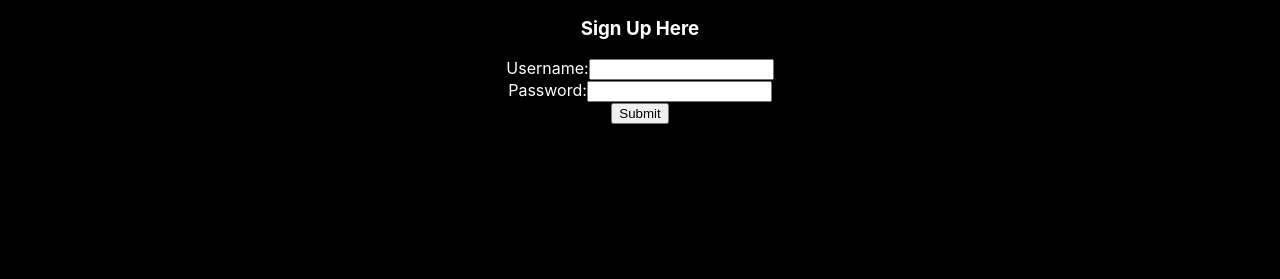
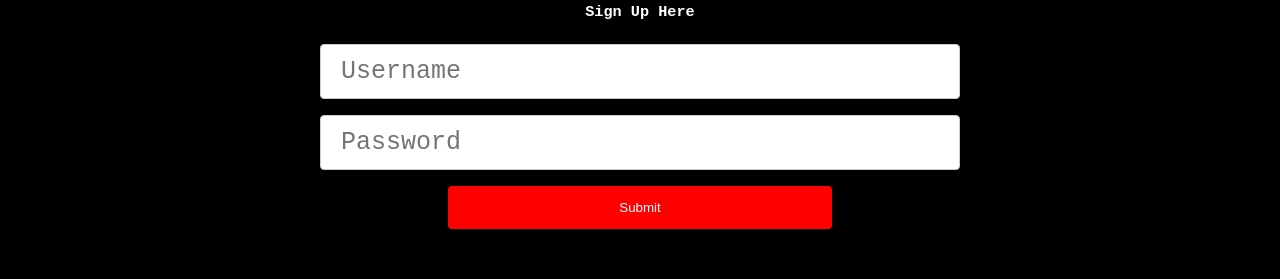
Before and after one commit to catfriday/movie-buff-frontend, a React (Create React App) app: page /signup in a window 1280 px wide. Shown: the part 300-579 px from the top of the page. Built offline with nearby package versions, Linux system fonts and the light colour scheme; no server answers.

Commit message:
added more css

```diff
--- a/package.json
+++ b/package.json
@@ -10,6 +10,7 @@
     "react": "^16.13.1",
     "react-dom": "^16.13.1",
     "react-hover-video-player": "^6.6.3",
+    "react-iframe": "^1.8.0",
     "react-player": "^2.6.2",
     "react-router-dom": "^5.2.0",
     "react-scripts": "3.4.3"
--- a/src/App.css
+++ b/src/App.css
@@ -1,6 +1,7 @@
 .App{
   background-color: black;
-  color: white
+  color: white;
+  font-family: monospace;
 }
 
 .login{
@@ -14,13 +15,13 @@ text-align: center;
   cursor: pointer;
 }
 .card {
-  font-family: Arial, Helvetica, sans-serif;
+  font-family: monospace;
   text-align: center;
   background-color: black;
   color:white;
   padding: 1rem;
   width: 18rem;
-  height: 26rem;
+  height: 28rem;
   display: inline-grid;
   margin: 4rem 4rem;
    /* box-shadow: 3px 4px #e04b52; */
@@ -35,15 +36,27 @@ border: grey solid 1px;
 
 .likes{
   cursor: pointer;
+  font-size:25px;
 }
 
-button{
-  cursor: pointer;
+.watchlist{
+  /* cursor: pointer;
   background-color: black;
   color: white;
+  font-family: monospace; */
+  background-color: black;
+  border: none;
+  color: white;
+  padding: 5px 8px;
+  text-align: center;
+  text-decoration: none;
+  display: inline-block;
+  font-size: 13px;
+
+  cursor: pointer;
 }
 
-button:hover{
+.watchlist:hover{
   background-color: white;
   color: black;
 }
@@ -58,6 +71,71 @@ button:hover{
   margin:center
 }
 
+input[type=text], select {
+  width: 50%;
+  padding: 12px 20px;
+  margin: 8px 0;
+  display: inline-block;
+  border: 1px solid #ccc;
+  border-radius: 4px;
+  box-sizing: border-box;
+}
+
+input[type=submit] {
+  width: 30%;
+  background-color: red;
+  color: white;
+  padding: 14px 20px;
+  margin: 8px 0;
+  border: none;
+  border-radius: 4px;
+  cursor: pointer;
+}
+
+input[type=submit]:hover {
+  background-color: rgb(148, 7, 7);
+}
+
+/* input[type=text] {
+  border: 2px solid red;
+  border-radius: 4px;
+} */
+
+input[type=text]:focus {
+  border: 5px solid red;
+}
+
+input[type="text"] {
+  font-family: monospace;
+  font-size: 25px;
+  color: black;
+}
+
+.pwd {
+  width: 50%;
+  padding: 12px 20px;
+  margin: 8px 0;
+  display: inline-block;
+  border: 1px solid #ccc;
+  border-radius: 4px;
+  box-sizing: border-box;
+}
+
+.pwd:focus {
+  border: 5px solid red;
+}
+
+.pwd {
+  font-family: monospace;
+  font-size: 25px;
+  color: black;
+}
+
+.movie-title{
+  font-weight: bolder;
+  font-size: 22px;
+}
+
 #horoscope-header {
   display: flex;
   justify-content: center;
@@ -69,3 +147,13 @@ button:hover{
   /* border-radius: 15px; */
   /* padding: 3rem; */
 }
+
+.likes-name{
+  font-size: 15px;
+  font-weight: bold;
+}
+
+
+.form{
+  justify-content: center;
+}
--- a/src/EditForm.js
+++ b/src/EditForm.js
@@ -1,4 +1,5 @@
 import React from 'react'
+
 
 const EditForm = (props) => {
 
--- a/src/LogIn.js
+++ b/src/LogIn.js
@@ -15,10 +15,10 @@ const LogIn = (props) => {
                 props.logIn(e)
                 handleSubmit()}}>
 
-                <label>Username:</label>
-                <input type='text' name='username'/><br/>
-                <label>Password:</label>
-                <input type='text' name='password'/><br/>
+                <label></label>
+                <input type='text' name='username'placeholder='Username'/><br></br><br></br>
+                <label></label>
+                <input type='text' type="password" className="pwd" name='password'placeholder='Password'/><br></br><br></br>
                 <input type="submit" value="Submit"/>
             </form>
         </div>
--- a/src/MovieCard.js
+++ b/src/MovieCard.js
@@ -37,15 +37,15 @@ render(){
 
     return(
      <div  className='card'>
-        <h3>{title}</h3>
+        <h3 className='movie-title'>{title}</h3>
             <div className='image'>
             <img onClick={this.handleClick} src= {image} height="270px" width="200px"></img>
             </div>
 
                     <div class="likes-section">
-                            <span >{`${this.props.movie.likes} Likes`}</span>
+                            <span className='likes-name'>{`${this.props.movie.likes} Likes`}</span>
                             <span className="likes introwrapper" onClick={() => this.props.likes(this.props.movie)} >&#127871;</span><br></br>
-                            <span >{`${this.props.movie.dislikes} Dislikes`}</span>
+                            <span className='likes-name'>{`${this.props.movie.dislikes} Dislikes`}</span>
                             <span className="likes introwrapper" onClick={() => this.props.dislikes(this.props.movie)}   >&#128530;</span>
                     </div>
 
@@ -53,7 +53,7 @@ render(){
                             {this.props.movie.user_id === this.props.currentUser.id ?
                             <p>Your Recomendation</p>
                             :
-                            <button onClick={() => this.props.addToWatchList(this.props.movie)}>Add to Watchlist</button>}
+                            <p className='watchlist' onClick={() => this.props.addToWatchList(this.props.movie)}>Add to Watchlist</p>}
                         </div>
 
      </div>
--- a/src/MovieForm.js
+++ b/src/MovieForm.js
@@ -10,19 +10,19 @@ export default class MovieForm extends React.Component{
 
     render(){
         return(
-          <div>
+          <div className='form'>
               <h1>{this.props.title}</h1>
-              <form onSubmit={(e) => {
+              <form  onSubmit={(e) => {
                   this.props.addMovie(e)
                   this.handleSubmit()
               }
               }>
-                  Movie Title: <input type='text' placeholder='Movie Title' name='title'  /><br></br><br></br>
-                  Genre: <input type='text' placeholder='Genre' name='genre'  /><br></br><br></br>
-                  Review: <input type='text' placeholder='Review'name='review'  /><br></br><br></br>
-                  Movie Poster: <input type='text' placeholder='Movie Poster Url' name='image'  /><br></br><br></br>
-                  Movie Trailer: <input type='text' placeholder='Trailer Url' name='video_link'  /><br></br><br></br>
-                  Movie Info: <input type='text' placeholder='Movie Info' name='movie_info'  /><br></br><br></br>
+                   <input type='text' placeholder='Movie Title' name='title'  /><br></br><br></br>
+                   <input type='text' placeholder='Genre' name='genre'  /><br></br><br></br>
+                   <input type='text' placeholder='Review'name='review'  /><br></br><br></br>
+                   <input type='text' placeholder='Movie Poster Url' name='image'  /><br></br><br></br>
+                   <input type='text' placeholder='Trailer Url' name='video_link'  /><br></br><br></br>
+                   <input type='text' placeholder='Movie Info' name='movie_info'  /><br></br><br></br>
                   <input type='submit' value='Add Movie' /><br></br><br></br>
               </form>
               <Link to="/movies"> Show All Movies </Link>
--- a/src/MovieShowPage.js
+++ b/src/MovieShowPage.js
@@ -1,7 +1,7 @@
 import React from 'react'
 import { Link } from 'react-router-dom';
 import ReactPlayer from "react-player"
-import YouTube from '@u-wave/react-youtube';
+import Iframe from 'react-iframe'
 
 const MovieShowPage = (props) => {
 
@@ -10,24 +10,35 @@ const MovieShowPage = (props) => {
     return(
 
      <div className='movie-show'>
-        <h1>{props.location.movie.title}</h1>
-            {/* <ReactPlayer url={props.location.movie.video_link} className='trailer'/>  */}
-            <YouTube
-                video={props.location.movie.video_link}
-                autoplay
-                />
+        <h1 className='movie-title'>{props.location.movie.title}</h1>
+
+            <div>
+            <Iframe url={props.location.movie.video_link}
+                    width="550px"
+                    height="450px"
+                    id="myId"
+                    className="myClassname"
+                    display="initial"
+                    allow="fullscreen"
+                    position="relative"/>
+            </div>
+
+            <div>
                 <img src= {props.location.movie.image} height="250px" width="200px"></img>
+            </div>
                     <h3>{props.location.movie.genre}</h3>
                         <p> Movie Info:{props.location.movie.movie_info}</p>
                              <p>Review: {props.location.movie.review}</p>
-            {/* <button onClick={() => props.addToWatchList(props.location.movie)}>Add Movie to Watchlist</button> */}
+            <div>
                 {props.location.movie.user_id === props.currentUser.id ?
                 <p>Your Recomendation</p>
                  :
-            <button onClick={() => props.addToWatchList(props.location.movie)}>
+                 <p className='watchlist' onClick={() => props.addToWatchList(props.location.movie)}>
                      Add to My Watchlist
-            </button>}<br></br>
+                </p>}<br></br>
+            </div>
 
+            <div>
                 <span >
                     {`${props.location.movie.likes} Likes`}
                 </span>
@@ -41,6 +52,7 @@ const MovieShowPage = (props) => {
                 <span className="likes introwrapper" onClick={() => this.props.dislikes(this.props.movie)}>
                     &#128530;
                 </span>
+            </div>
 
     </div>
     )
--- a/src/SignUp.js
+++ b/src/SignUp.js
@@ -14,10 +14,10 @@ const SignUp = (props) => {
                 props.createUser(e)
                 handleSubmit() }
                 }>
-                <label>Username:</label>
-                <input type='text' name='username'/><br/>
-                <label>Password:</label>
-                <input type='text' name='password'/><br/>
+                <label></label>
+                <input type='text' name='username' placeholder='Username'/><br></br>
+                <label></label>
+                <input type="password" className="pwd" name='password' placeholder='Password'/><br></br>
                 <input type="submit" value="Submit"/>
             </form>
         </div>
```
Also changed, not shown: 1 other file (tests, documents, lock files or other folders). Lines whose indentation alone changed are shown as unchanged.
